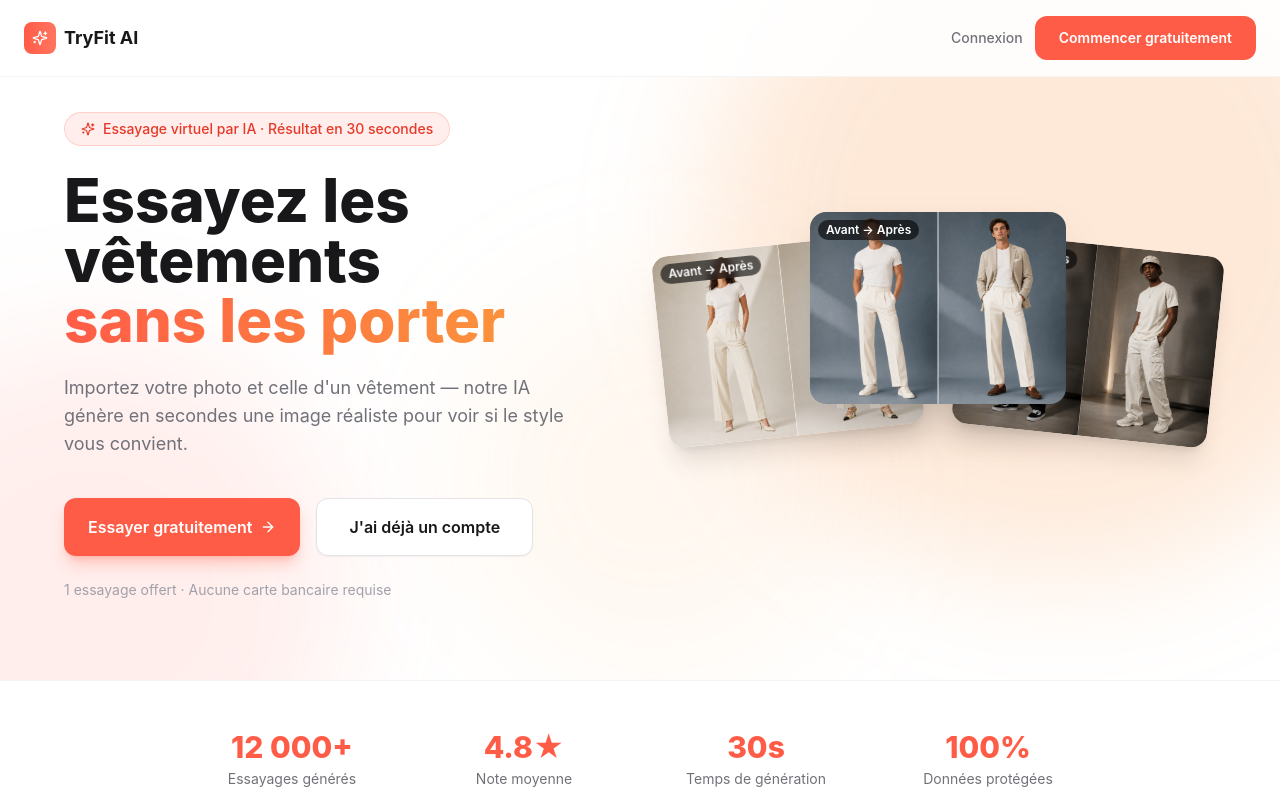
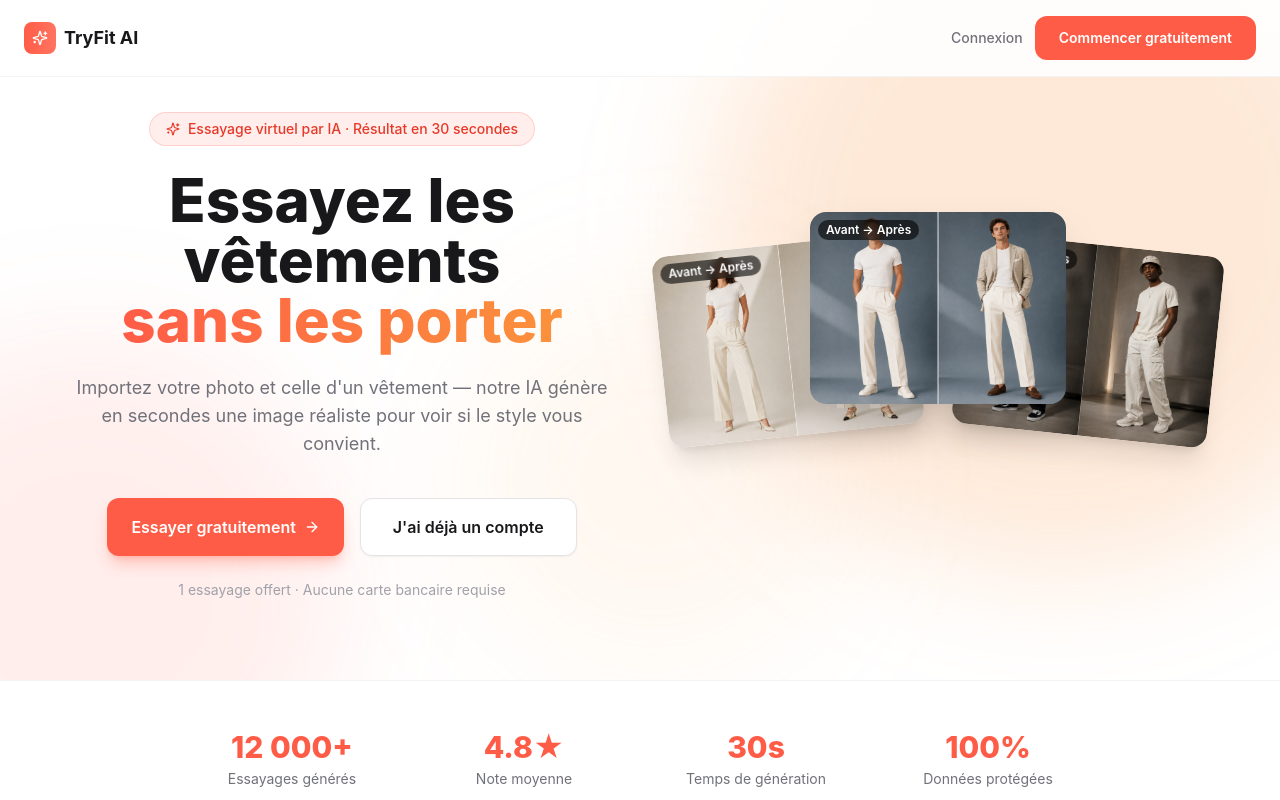
Before and after one commit to julesh66250/tryfit-ai, a Next.js app: page / in a window 1280 px wide. Shown: the top 800 px of the page. Built offline with nearby package versions, Linux system fonts and the light colour scheme.

Commit message:
design: titre centre dans hero, photos eventail a droite

```diff
--- a/app/page.tsx
+++ b/app/page.tsx
@@ -127,8 +127,8 @@
         <div className="relative max-w-6xl mx-auto">
           <div className="grid lg:grid-cols-2 gap-10 items-center">
 
-            {/* Gauche : texte */}
-            <div>
+            {/* Gauche : texte centré */}
+            <div className="text-center">
               <div className="inline-flex items-center gap-2 bg-brand-500/10 border border-brand-500/20 rounded-full px-4 py-1.5 text-sm text-brand-600 mb-6 font-medium">
                 <Sparkles className="w-3.5 h-3.5" />
                 Essayage virtuel par IA · Résultat en 30 secondes
@@ -140,12 +140,12 @@
                 <span className="gradient-brand-text">sans les porter</span>
               </h1>
 
-              <p className="text-lg text-zinc-500 max-w-lg mb-10">
+              <p className="text-lg text-zinc-500 mb-10">
                 Importez votre photo et celle d&apos;un vêtement — notre IA génère en secondes
                 une image réaliste pour voir si le style vous convient.
               </p>
 
-              <div className="flex flex-col sm:flex-row gap-4 mb-6">
+              <div className="flex flex-col sm:flex-row gap-4 justify-center mb-6">
                 <Link href="/register" className="btn-primary flex items-center justify-center gap-2 text-base py-4 px-8 shadow-lg shadow-brand-500/30">
                   Essayer gratuitement
                   <ArrowRight className="w-4 h-4" />
```
